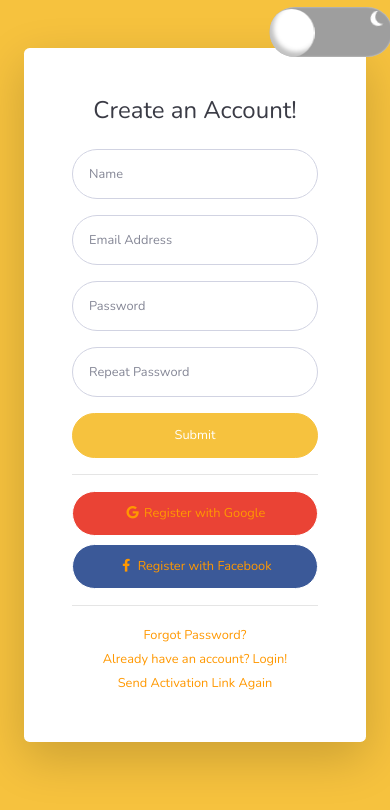
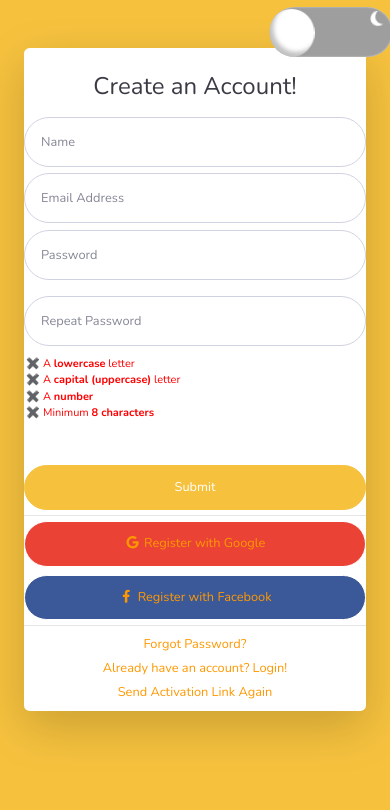
Before and after one commit to vigneshshettyin/Flask-Generate-Certificate, a Flask app: page /register in a window 390 px wide. Shown: the top 810 px of the page. Run offline with Flask 2, Linux system fonts and the light colour scheme; some libraries are stand-ins or nearby versions; grey boxes are pictures that could not be loaded.

Commit message:
remove previous error flashing and added new error flashing feature

```diff
--- a/static/js/register.js
+++ b/static/js/register.js
@@ -1,91 +1,57 @@
-const passwordField = document.querySelector("#exampleInputPassword");
-const password2Field = document.querySelector("#exampleRepeatPassword");
-const emailField = document.querySelector("#exampleInputEmail");
-const passwordFeedBackArea = document.querySelector(".passwordFeedBackArea");
-const emailFeedBackArea = document.querySelector(".emailFeedBackArea");
-const regitserBtn = document.querySelector("#registerBtn");
+var myInput = document.getElementById("psw");
+  var letter = document.getElementById("letter");
+  var capital = document.getElementById("capital");
+  var number = document.getElementById("number");
+  var length = document.getElementById("length");
 
-emailField.addEventListener("keyup", (e) => {
-  const emailVal = e.target.value;
-  emailField.classList.remove("is-invalid");
-  emailFeedBackArea.style.display = "none";
+  // When the user clicks on the password field, show the message box
+  myInput.onfocus = function() {
+    document.getElementById("message").style.display = "block";
+  }
 
-  if (emailVal.length > 0) {
-    fetch("/validate/email", {
-      body: JSON.stringify({ email: emailVal }),
-      method: "POST",
-    })
-      .then((res) => res.json())
-      .then((data) => {
-        if (data.email_error) {
-          regitserBtn.disabled = true;
-          emailField.classList.add("is-invalid");
-          emailFeedBackArea.style.display = "block";
-          emailFeedBackArea.innerHTML = `<p class="text-center">${data.email_error}</p>`;
-        } else if (data.email_pattern_error) {
-          regitserBtn.disabled = true;
-          emailField.classList.add("is-invalid");
-          emailFeedBackArea.style.display = "block";
-          emailFeedBackArea.innerHTML = `<p class="text-center">${data.email_pattern_error}</p>`;
-        } else {
-          regitserBtn.removeAttribute("disabled");
-        }
-      });
+  // When the user clicks outside of the password field, hide the message box
+  myInput.onblur = function() {
+    document.getElementById("message").style.display = "none";
   }
-});
 
-passwordField.addEventListener("keyup", (e) => {
-  const passwordVal = e.target.value;
+  // When the user starts to type something inside the password field
+  myInput.onkeyup = function() {
+    // Validate lowercase letters
+    var lowerCaseLetters = /[a-z]/g;
+    if(myInput.value.match(lowerCaseLetters)) {
+      letter.classList.remove("invalid");
+      letter.classList.add("valid");
+    } else {
+      letter.classList.remove("valid");
+      letter.classList.add("invalid");
+    }
 
-  passwordField.classList.remove("is-invalid");
-  passwordFeedBackArea.style.display = "none";
+    // Validate capital letters
+    var upperCaseLetters = /[A-Z]/g;
+    if(myInput.value.match(upperCaseLetters)) {
+      capital.classList.remove("invalid");
+      capital.classList.add("valid");
+    } else {
+      capital.classList.remove("valid");
+      capital.classList.add("invalid");
+    }
 
-  if (passwordVal.length > 0) {
-    fetch("/validate/password", {
-      body: JSON.stringify({
-        password: passwordVal,
-      }),
-      method: "POST",
-    })
-      .then((res) => res.json())
-      .then((data) => {
-        if (data.password_error) {
-          regitserBtn.disabled = true;
-          passwordField.classList.add("is-invalid");
-          passwordFeedBackArea.style.display = "block";
-          passwordFeedBackArea.innerHTML = `<p class="text-center">${data.password_error}</p>`;
-        } else {
-          regitserBtn.removeAttribute("disabled");
-        }
-      });
+    // Validate numbers
+    var numbers = /[0-9]/g;
+    if(myInput.value.match(numbers)) {
+      number.classList.remove("invalid");
+      number.classList.add("valid");
+    } else {
+      number.classList.remove("valid");
+      number.classList.add("invalid");
+    }
+
+    // Validate length
+    if(myInput.value.length >= 8) {
+      length.classList.remove("invalid");
+      length.classList.add("valid");
+    } else {
+      length.classList.remove("valid");
+      length.classList.add("invalid");
+    }
   }
-});
-
-password2Field.addEventListener("keyup", (e) => {
-  const passwordVal = e.target.value;
-  const password1Val = document.getElementById("exampleInputPassword").value;
-
-  password2Field.classList.remove("is-invalid");
-  passwordFeedBackArea.style.display = "none";
-
-  if (passwordVal.length > 0) {
-    fetch("/match/passwords", {
-      body: JSON.stringify({
-        password: password1Val,
-        password2: passwordVal,
-      }),
-      method: "POST",
-    })
-      .then((res) => res.json())
-      .then((data) => {
-        if (data.password_mismatch) {
-          regitserBtn.disabled = true;
-          password2Field.classList.add("is-invalid");
-          passwordFeedBackArea.style.display = "block";
-          passwordFeedBackArea.innerHTML = `<p class="text-center">${data.password_mismatch}</p>`;
-        } else {
-          regitserBtn.removeAttribute("disabled");
-        }
-      });
-  }
-});
--- a/templates/register.html
+++ b/templates/register.html
@@ -210,8 +210,56 @@
       filter: blur(0px);
   }
   }
+
+  .form-group
+  {
+      margin-bottom:0.4rem;
+  }
+  hr {
+    margin-top: 5px;
+    margin-bottom: 5px;
+    border: 0;
+    border-top: 1px solid rgba(0, 0, 0, 0.1);
+  }
   /* css for toggle button ends */
 
+  /*css for errror area*/
+  .errorarea
+  {
+      height:13vh;
+  }
+  /* The message box is shown when the user clicks on the password field */
+  #message {
+    display:block;
+  }
+
+  #message p {
+    padding: 0px 5px;
+    font-size: 11px;
+    margin-bottom: 0px;
+  }
+
+  /* Add a green text color and a checkmark when the requirements are right */
+  .valid {
+    color: green;
+  }
+
+  .valid:before {
+    position: relative;
+    left: -3px;
+    content: "✔";
+  }
+
+  /* Add a red text color and an "x" when the requirements are wrong */
+  .invalid {
+    color: red;
+  }
+
+  .invalid:before {
+    position: relative;
+    left: -3px;
+    content: "✖";
+  }
     </style>
 </head>
 
@@ -226,9 +274,9 @@
                 <div class="row">
                     <div class="col-lg-5 d-none d-lg-block bg-register-image"></div>
                     <div class="col-lg-7">
-                        <div class="p-5">
+                        <div class="py-2">
                             <div class="text-center">
-                                <h1 class="h4 text-gray-900 mb-4">Create an Account!</h1>
+                                <h1 class="h4 text-gray-900 my-3">Create an Account!</h1>
                             </div>
                             {% with messages = get_flashed_messages(with_categories=true) %}
                           {% if messages %}
@@ -249,18 +297,23 @@
                                         placeholder="Email Address" required>
                                     <div class="emailFeedBackArea invalid-feedback" style="display:none"></div>
                                 </div>
-                                <div class="form-group row">
+                                <div class="form-group row" style="margin-bottom:10px;">
                                     <div class="col-sm-6 mb-3 mb-sm-0">
-                                        <input type="password" name="password" class="form-control form-control-user"
-                                            id="exampleInputPassword" placeholder="Password" required>
-                                    </div>
+                                            <input type="password" name="password" id="psw" class="form-control form-control-user" name="psw" pattern="(?=.*\d)(?=.*[a-z])(?=.*[A-Z]).{8,}" placeholder="Password" title="Must contain at least one number and one uppercase and lowercase letter, and at least 8 or more characters" required>
+                                        </div>
                                     <div class="col-sm-6">
                                         <input type="password" name="password2" class="form-control form-control-user"
                                             id="exampleRepeatPassword" placeholder="Repeat Password" required>
                                     </div>
                                 </div>
-                                <div class="row col-md-12">
-                                    <div class="passwordFeedBackArea invalid-feedback" style="display:none"></div>
+                                <div class="row col-md-12 errorarea">
+                                    <div id="message">
+                                        <p id="letter" class="invalid">A <b>lowercase</b> letter</p>
+                                        <p id="capital" class="invalid">A <b>capital (uppercase)</b> letter</p>
+                                        <p id="number" class="invalid">A <b>number</b></p>
+                                        <p id="length" class="invalid">Minimum <b>8 characters</b></p>
+                                        </div>
+
                                 </div>
                                 <input type="submit" id="registerBtn" class="btn btn-warning btn-user btn-block">
                                 <hr>
```
